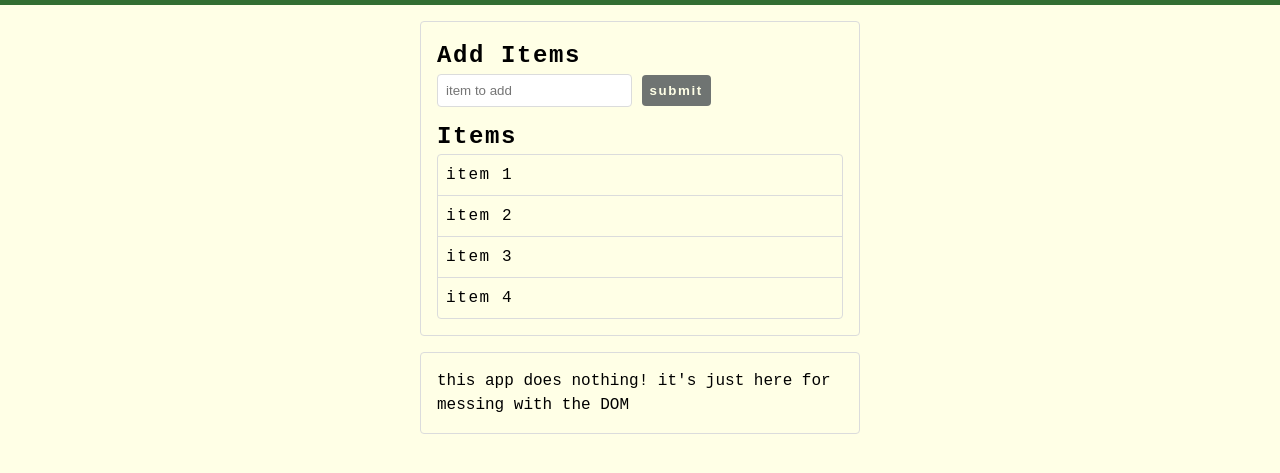
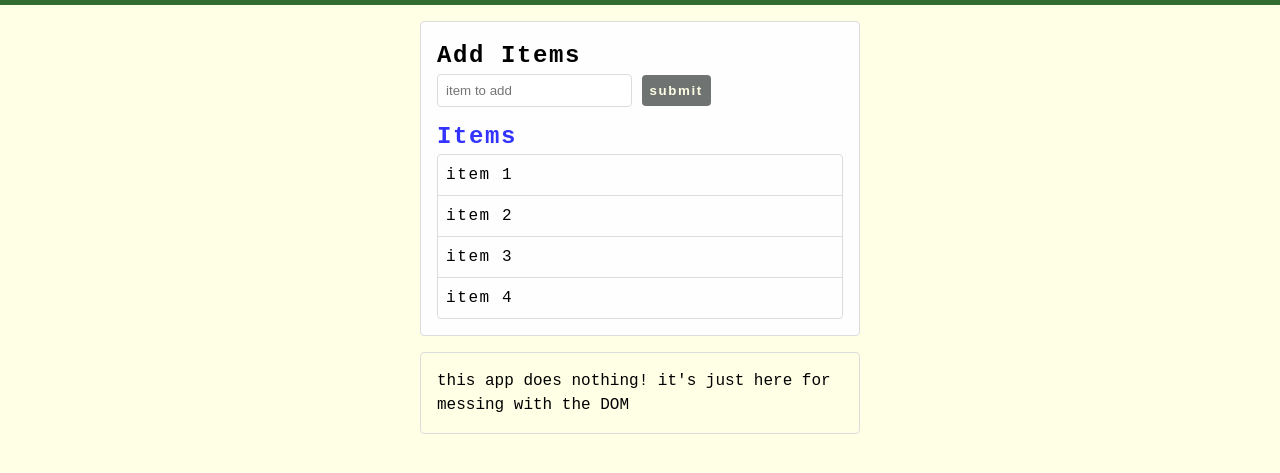
Before and after one commit to Fishbite/domCCP1, a plain HTML site: page index.html in a window 1280 px wide. Shown: the part 59-532 px from the top of the page. Drawn offline with Linux system fonts and the light colour scheme.

Commit message:
added traverse.js - more to come

```diff
--- a/index.html
+++ b/index.html
@@ -31,5 +31,6 @@
       this app does nothing! it's just here for messing with the DOM
     </p>
     <script src="./scripts/dom.js"></script>
+    <script src="./scripts/traverse.js"></script>
   </body>
 </html>
--- /dev/null
+++ b/scripts/traverse.js
@@ -0,0 +1,40 @@
+/* Traversing the DOM */
+// const itemList = document.querySelector("#items");
+
+// parent node
+// console.log(itemList.parentNode);
+// itemList.parentNode.style.backgroundColor = "#fefeff"; // you can use parentElement instead of parent node!
+
+// childNodes
+// console.log(itemList.childNodes);
+// can be troublesome as it return linebreaks too :(()
+
+// using  children can be better
+// console.log(itemList.children);
+
+// firstChild
+// can be pretty useless as it can return line breaks
+// console.log(itemList.firstChild);
+
+// firstChildElement LastChildElement
+// this does not return line breaks :))
+// console.log(itemList.firstElementChild);
+// itemList.firstElementChild.style.backgroundColor = "#ffffaa";
+// itemList.lastElementChild.style.backgroundColor = "#ffffaa";
+
+// nextSibling
+// can return line breaks so pooh!
+// console.log(itemList.nextSibling);
+
+// nextElementSiblig can be better
+// of course, it does have to have a sibling!!! :P
+const mainHeader = document.querySelector("#main-header");
+console.log(mainHeader.nextElementSibling);
+mainHeader.nextElementSibling.style.backgroundColor = "#fefeff";
+
+// previousSibling
+// can return line breaks so pooh! :P
+const itemList = document.querySelector("#items");
+//previousElementSibling is better :))
+console.log(itemList.previousElementSibling);
+itemList.previousElementSibling.style.color = "#3333ff";
```
